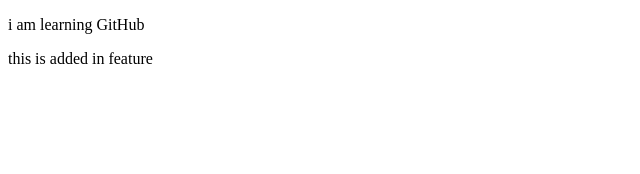
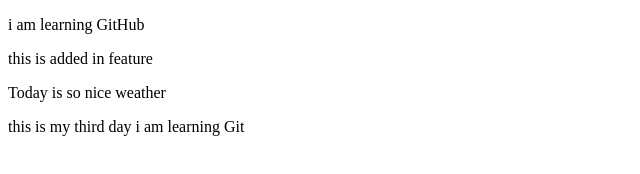
Before and after one commit to MuhammadSajjad15/first-repo, a plain HTML site: page index.html in a window 1280 px wide. Shown: the whole page, without its empty margins (0-640 px from the left). Drawn offline with Linux system fonts and the light colour scheme.

Commit message:
this is 3rd day and i changed feature

```diff
--- a/index.html
+++ b/index.html
@@ -8,5 +8,7 @@
 <body>
     <p>i am learning GitHub</p>
     <p>this is added in feature</p>
+    <p>Today is so nice weather</p>
+    <p>this is my third day i am learning Git</p>
 </body>
 </html>
```
